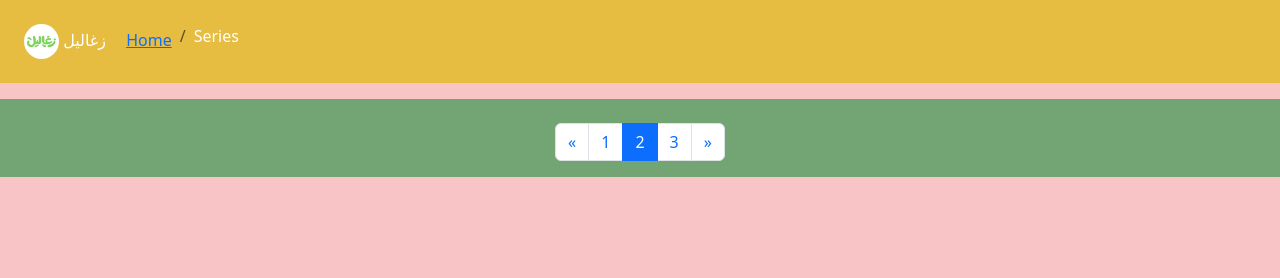
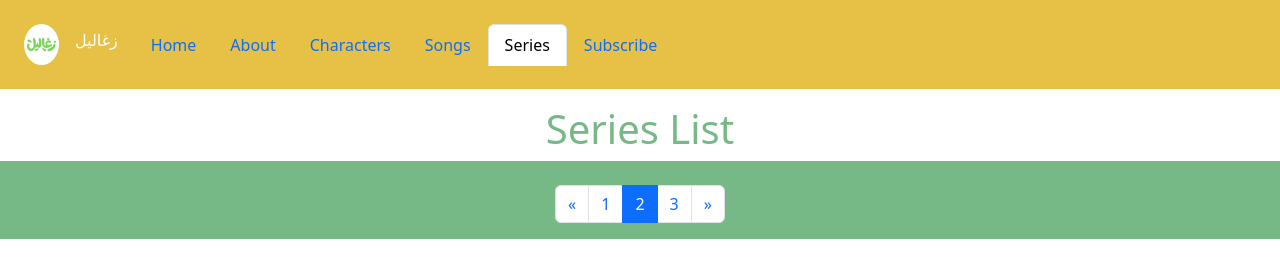
Before and after one commit to Logine-mgd/Zaghaleel-Frontend, a plain HTML site: page series.html in a window 1280 px wide. Drawn offline with Linux system fonts and the light colour scheme.

```diff
--- a/JS/custom-script.js
+++ b/JS/custom-script.js
@@ -6,7 +6,7 @@
         {
             My_spinner.style.display ='none';
         }
-        ,300)
+        ,200)
 });
 
 var email = document.getElementById('email');
--- a/series.html
+++ b/series.html
@@ -8,7 +8,7 @@
         <link rel="stylesheet" href="./CSS/custom-styles.css">
     </head>
 
-    <body class="bg-pink">
+    <body class="">
         <div class="myspinner">
             <div class="spinner-border text-primary spinner-border-sm" style="width: 1.5rem; height: 1.5rem;" role="status">
                 <span class="visually-hidden">Loading...</span>
@@ -16,23 +16,41 @@
         </div>
 
         <header>
-        <nav aria-label="breadcrumb">
-            <ol class="breadcrumb text-white bg-primary p-4 mb-3">
+            <ul class="nav nav-tabs text-white bg-primary p-4 mb-3">
+                <img src="./Images/zaghaleel_icon.jpg" alt="zaghaleel icon" class="img-fluid ml-3 pr-3 rounded-circle" width="35" height="35"/>
+                <a class="navbar-brand px-3 py-1" href="#">زغاليل</a>
+                    <li class="nav-item">
+                        <a class="nav-link" href="index.html">Home</a>
+                    </li>
 
-                <li class="breadcrumb-item text-white">
-                    <img src="./Images/zaghaleel_icon.jpg" alt="zaghaleel icon" class="img-fluid ml-3 rounded-circle" width="35" height="35"/>
-                    <a class="navbar-brand pe-3 py-1" href="#">زغاليل</a>
+                    <li class="nav-item">
+                        <a class="nav-link" aria-current="page" href="index.html#about">About</a>
+                    </li>
+                    <li class="nav-item">
+                        <a class="nav-link" aria-current="page" href="index.html#characters">Characters</a>
+                    </li>
+                    <li class="nav-item">
+                        <a class="nav-link" aria-current="page" href="index.html#songs">Songs</a>
+                    </li>
+                    <li class="nav-item">
+                        <a class="nav-link active" aria-current="page" href="#">Series</a>
+                    </li>
+                    <li class="nav-item">
+                        <a class="nav-link" href="subscribe.html">Subscribe</a>
+                    </li>
 
-                    <a href="index.html">Home</a>
-                </li>
-                <li class="breadcrumb-item text-white" aria-current="page">Series</li>
-            </ol>
-        </nav>
+            </ul>
         </header>
 
+        <div class="container">
+            <div class="row">
+                <div class="col-6 m-auto text-success text-center">
+                    <h1> Series List</h1>
 
-
-         <div class="pt-4 d-flex flex-column align-items-center bg-success">
+            </div>
+        </div>
+        </div>
+        <div class="pt-4 d-flex flex-column align-items-center bg-success">
             <nav aria-label="...">
                 <ul class="pagination">
                     <li class="page-item">
```
Also changed, not shown: index.html (+28 -24 lines), subscribe.html (+4 -2 lines).
